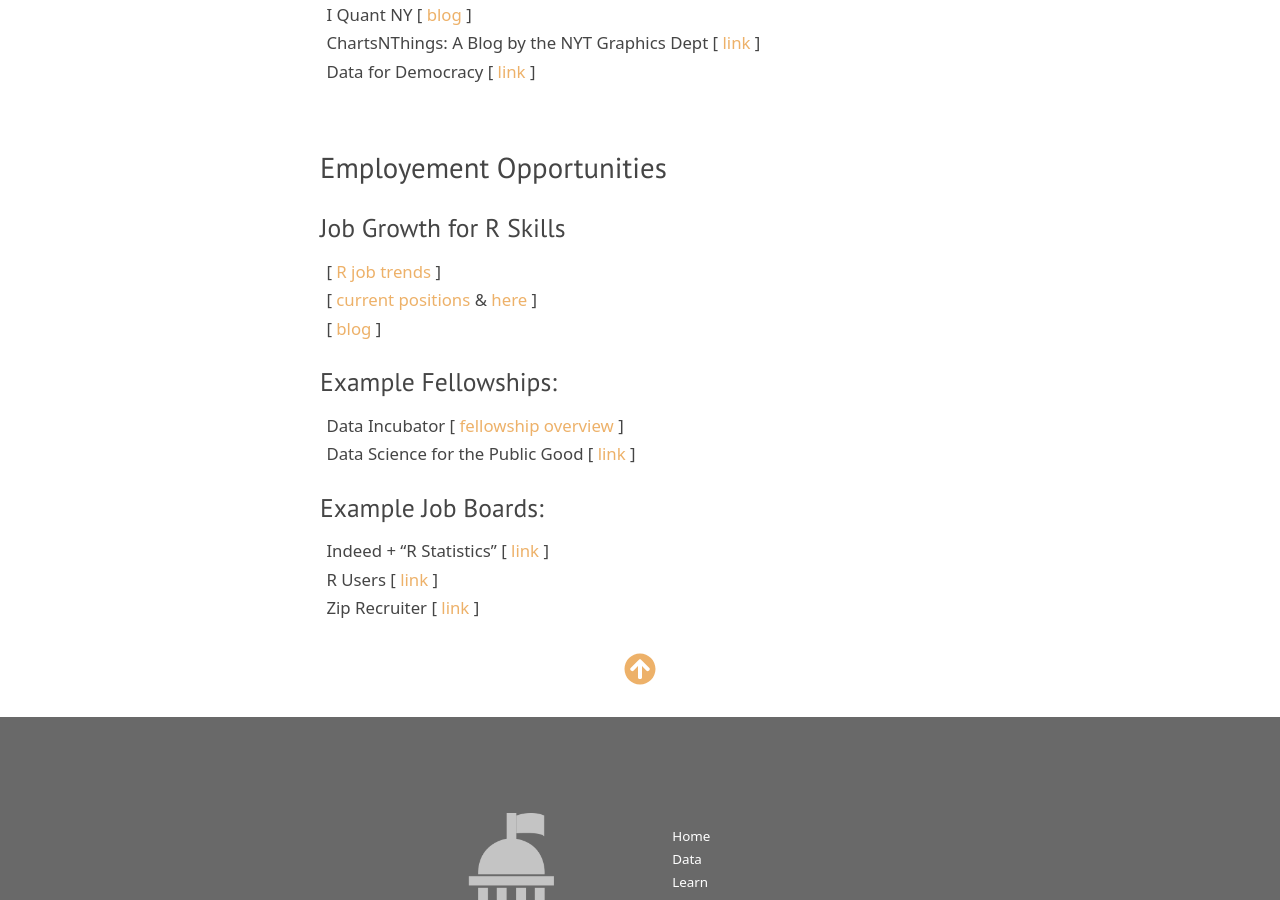
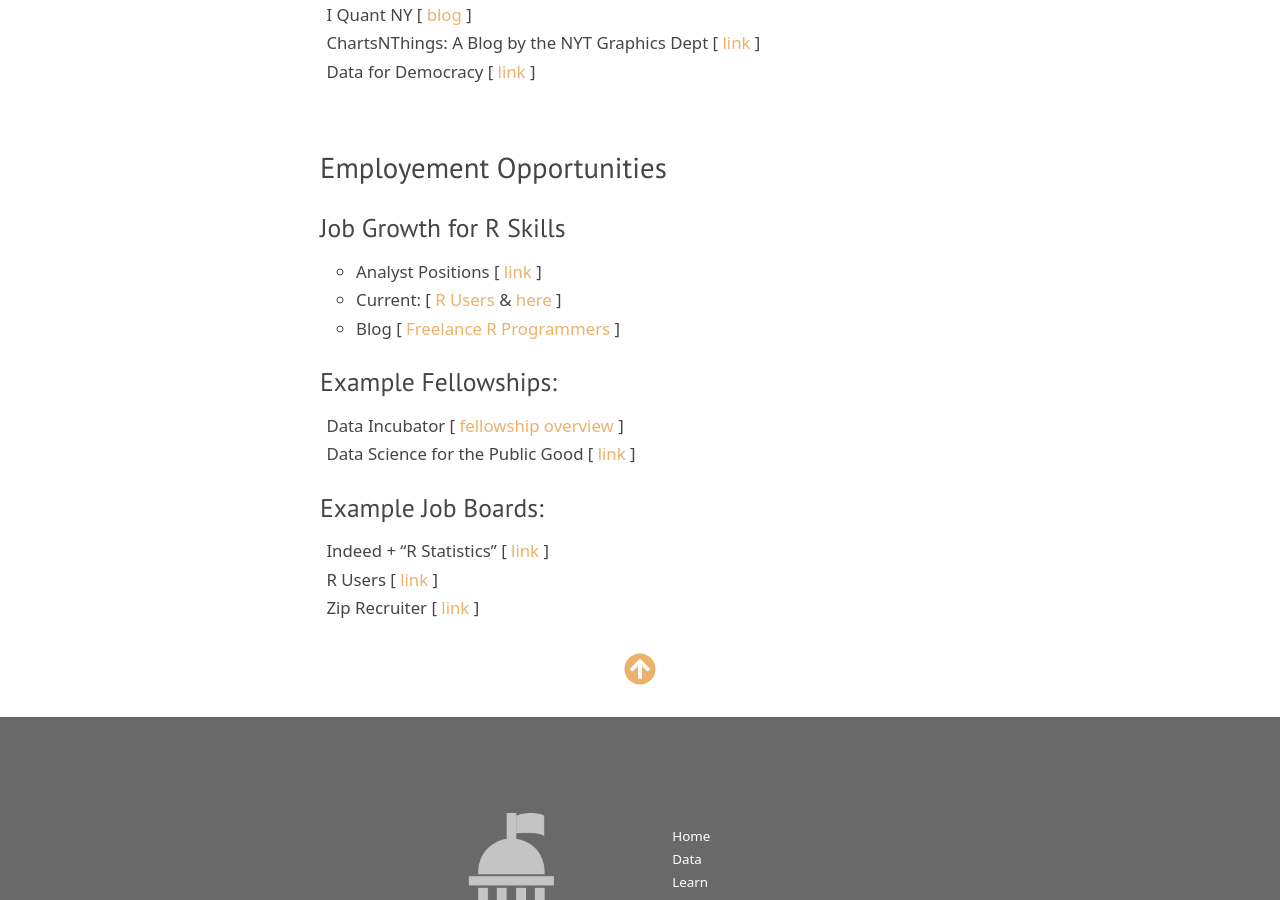
Before and after one commit to DS4PS/ds4ps_dev_site, a Jekyll site: the page built from learn.md, in a window 1280 px wide and 900 px high, scrolled down 4958 px. Built offline with Jekyll 4.4.1, drawn with Linux system fonts in a browser that asks for light colours; nearby versions of some CDN libraries; library files that are not in the unit come from our copies.

Commit message:
Update learn.md

```diff
--- a/learn.md
+++ b/learn.md
@@ -211,9 +211,9 @@ Data for Democracy [ [link](http://datafordemocracy.org/) ]
 
 ### Job Growth for R Skills
 
-[ [R job trends](http://www.indeed.com/jobtrends/q-R-statistics-q-SAS-statistics-q-SPSS-q-Stata.html?relative=1) ]
-[ [current positions](https://www.r-users.com/) & [here](https://www.indeed.com/q-R-Programmer-jobs.html) ]
-[ [blog](/s/Freelance-R-Programmer-Rates.pdf) ]
+* Analyst Positions [ [link](https://www.indeed.com/jobs?as_and=r&as_phr=&as_any=%22data+science%22+%22statistics%22+%22analyst%22+%22government%22&as_not=&as_ttl=&as_cmp=&jt=fulltime&st=&as_src=&salary=&radius=25&l=&fromage=last&limit=10&sort=&psf=advsrch) ]
+* Current: [ [R Users](https://www.r-users.com/) & [here](https://www.indeed.com/q-R-Programmer-jobs.html) ]
+* Blog [ [Freelance R Programmers](https://static1.squarespace.com/static/55d9f3fbe4b001723c108c17/t/57a7f39337c58153c1866486/1470624660021/Freelance+R+Programmer+Rates.pdf) ]
 
 
 ### Example Fellowships:
```
